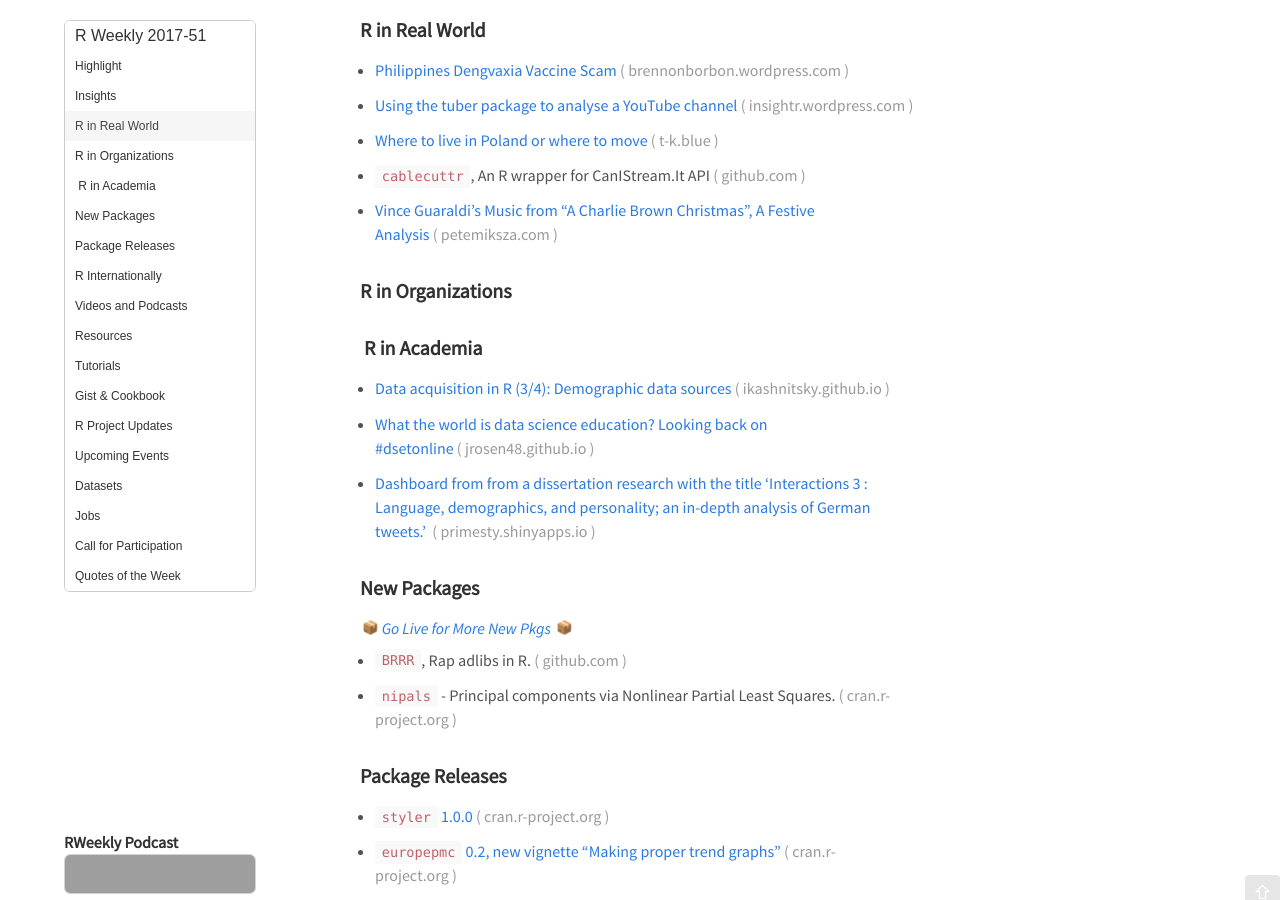
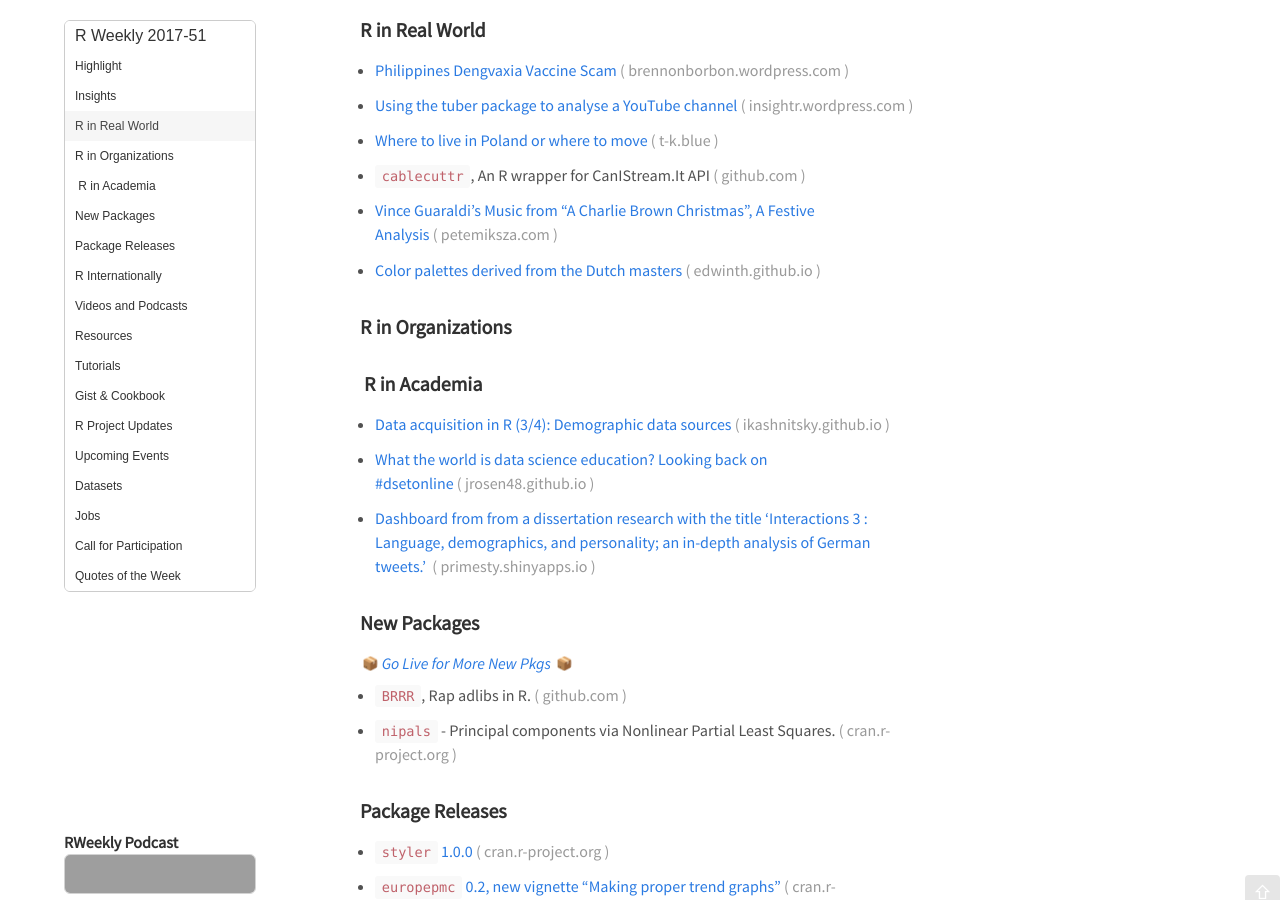
Before and after one commit to rweekly/rweekly.org, a Jekyll site: the page built from draft.md, in a window 1280 px wide and 900 px high, scrolled down 498 px. Built offline with Jekyll 4.4.1, drawn with Linux system fonts in a browser that asks for light colours; emoji names are drawn with the system emoji font; comment, search, counter and statistics services are not loaded; grey boxes are pictures that could not be loaded.

Commit message:
Update draft.md

```diff
--- a/draft.md
+++ b/draft.md
@@ -34,6 +34,8 @@
 + [`cablecuttr`](https://github.com/bearloga/cablecuttr), An R wrapper for CanIStream.It API
 
 + [ Vince Guaraldi’s Music from "A Charlie Brown Christmas", A Festive Analysis](https://petemiksza.com/2017/12/13/vince-guaraldis-music-from-a-charlie-brown-christmas/)
+
++ [Color palettes derived from the Dutch masters](https://edwinth.github.io/blog/dutch-masters/)
 
 ###  R in Organizations
 
```
